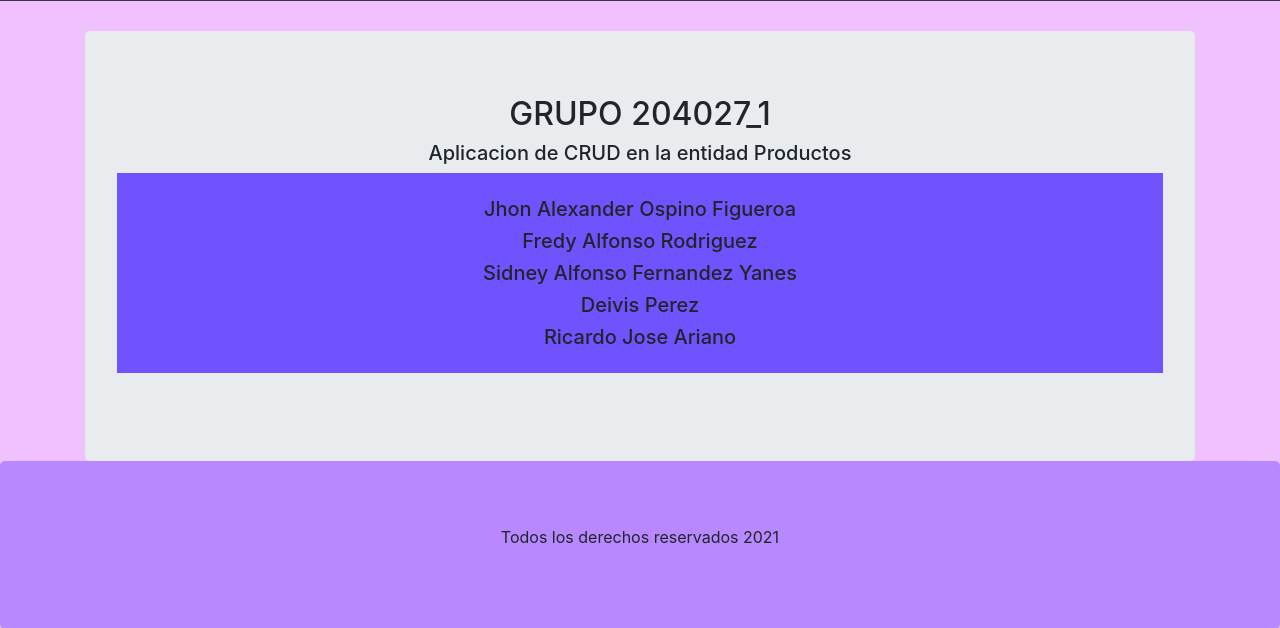
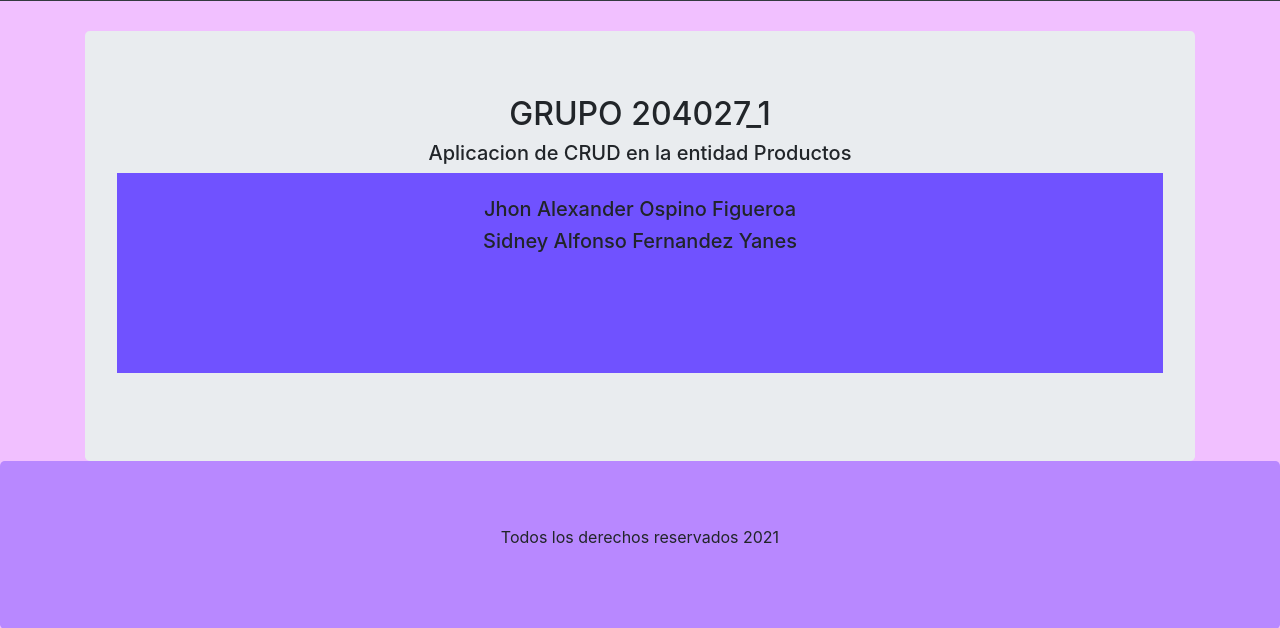
Before and after one commit to jhologic12/AppProductos, a PHP site: page / in a window 1280 px wide. Shown: the part 271-899 px from the top of the page. Run offline with PHP 8.4, Linux system fonts and the light colour scheme.

```diff
--- a/index.php
+++ b/index.php
@@ -46,10 +46,8 @@
       <div class="fakeimg">
         <br>
           <h5>Jhon Alexander Ospino Figueroa</h5>
-          <h5>Fredy Alfonso Rodriguez</h5>
           <h5>Sidney Alfonso Fernandez Yanes</h5>
-          <h5>Deivis Perez</h5>
-          <h5>Ricardo Jose Ariano </h5>
+
 
       </div>
       <br>
```
